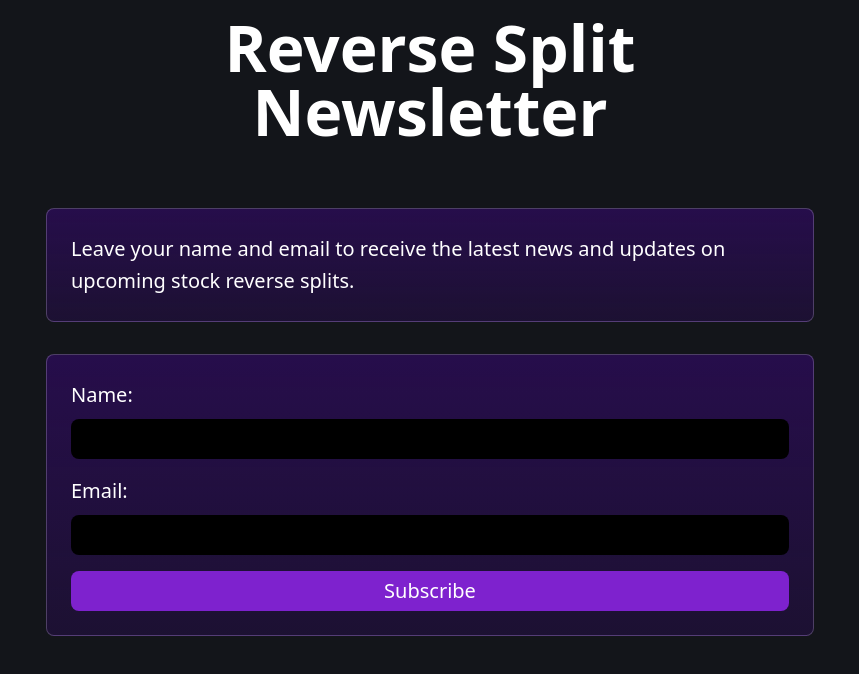
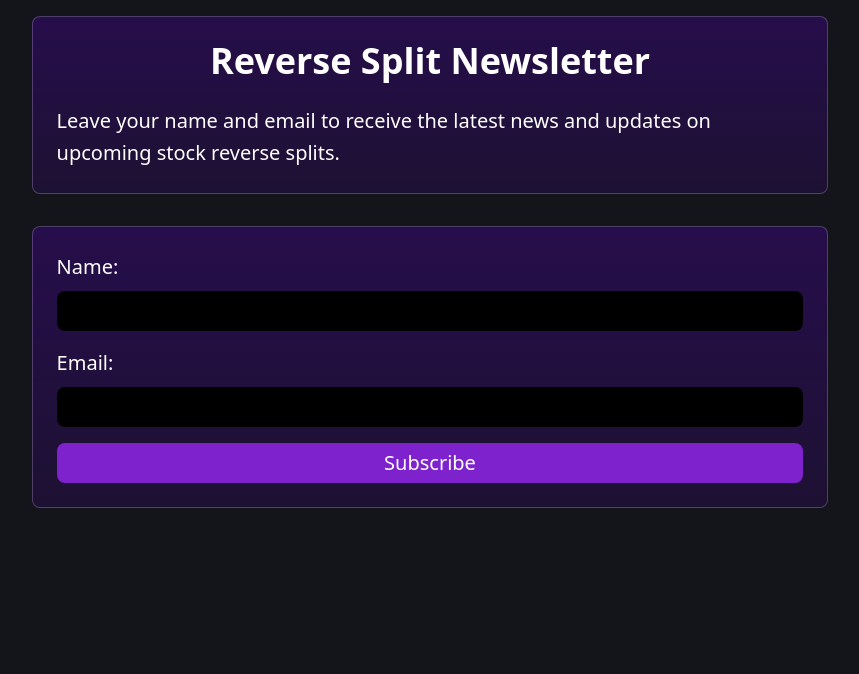
Before and after one commit to seansusmilch/reverse-splitter, an Astro site in the folder site/: page / in a window 1280 px wide. Shown: the whole page, without its empty margins (210-1069 px from the left). Built offline with nearby package versions, Linux system fonts and the light colour scheme; Astro itself is replaced by a stand-in of ours.

Commit message:
tweaking layout

```diff
--- a/site/astro.config.mjs
+++ b/site/astro.config.mjs
@@ -8,7 +8,7 @@
 // https://astro.build/config
 export default defineConfig({
   output: 'server',
-  integrations: [tailwind()],
+  integrations: [tailwind({ applyBaseStyles: true })],
 
   experimental: {
     env: {
--- a/site/package.json
+++ b/site/package.json
@@ -13,6 +13,7 @@
     "@astrojs/check": "^0.9.3",
     "@astrojs/tailwind": "^5.1.1",
     "@astrojs/vercel": "^7.8.1",
+    "@vercel/speed-insights": "^1.0.12",
     "astro": "^4.15.9",
     "pocketbase": "^0.21.5",
     "tailwindcss": "^3.4.13",
--- a/site/src/layouts/Layout.astro
+++ b/site/src/layouts/Layout.astro
@@ -1,4 +1,5 @@
 ---
+import SpeedInsights from '@vercel/speed-insights/astro';
 interface Props {
   title: string;
 }
@@ -7,14 +8,15 @@ const { title } = Astro.props;
 ---
 
 <!doctype html>
-<html lang="en">
+<html lang='en'>
   <head>
-		<meta charset="UTF-8" />
-		<meta name="description" content="Astro description" />
-		<meta name="viewport" content="width=device-width" />
-		<link rel="icon" type="image/svg+xml" href="/favicon.svg" />
-		<meta name="generator" content={Astro.generator} />
+    <meta charset='UTF-8' />
+    <meta name='description' content='Astro description' />
+    <meta name='viewport' content='width=device-width' />
+    <link rel='icon' type='image/svg+xml' href='/favicon.svg' />
+    <meta name='generator' content={Astro.generator} />
     <title>{title}</title>
+    <SpeedInsights />
   </head>
   <body>
     <slot />
--- a/site/src/pages/index.astro
+++ b/site/src/pages/index.astro
@@ -27,11 +27,15 @@ if (Astro.request.method === 'POST') {
 
 <Layout title='Welcome to the Reverse Split Newsletter'>
   <main>
-    <h1>Reverse Split Newsletter</h1>
-    <p class='instructions'>
-      Leave your name and email to receive the latest news and updates on
-      upcoming stock reverse splits.
-    </p>
+    <div class='instructions'>
+      <h1 class='text-4xl font-bold mb-6 text-center'>
+        Reverse Split Newsletter
+      </h1>
+      <p>
+        Leave your name and email to receive the latest news and updates on
+        upcoming stock reverse splits.
+      </p>
+    </div>
 
     <form method='POST' class='flex flex-col gap-4 instructions'>
       {message && <p class='bg-green-700 p-2 rounded-lg'>{message}</p>}
@@ -53,7 +57,7 @@ if (Astro.request.method === 'POST') {
 <style>
   main {
     margin: auto;
-    padding: 1rem;
+    padding: 1rem 0.1rem;
     width: 800px;
     max-width: calc(100% - 2rem);
     color: white;
@@ -68,13 +72,6 @@ if (Astro.request.method === 'POST') {
     width: 220px;
     height: auto;
     z-index: -1;
-  }
-  h1 {
-    font-size: 4rem;
-    font-weight: 700;
-    line-height: 1;
-    text-align: center;
-    margin-bottom: 1em;
   }
   .text-gradient {
     background-image: var(--accent-gradient);
```
Also changed, not shown: site/pnpm-lock.yaml. Lines whose indentation alone changed are shown as unchanged.
